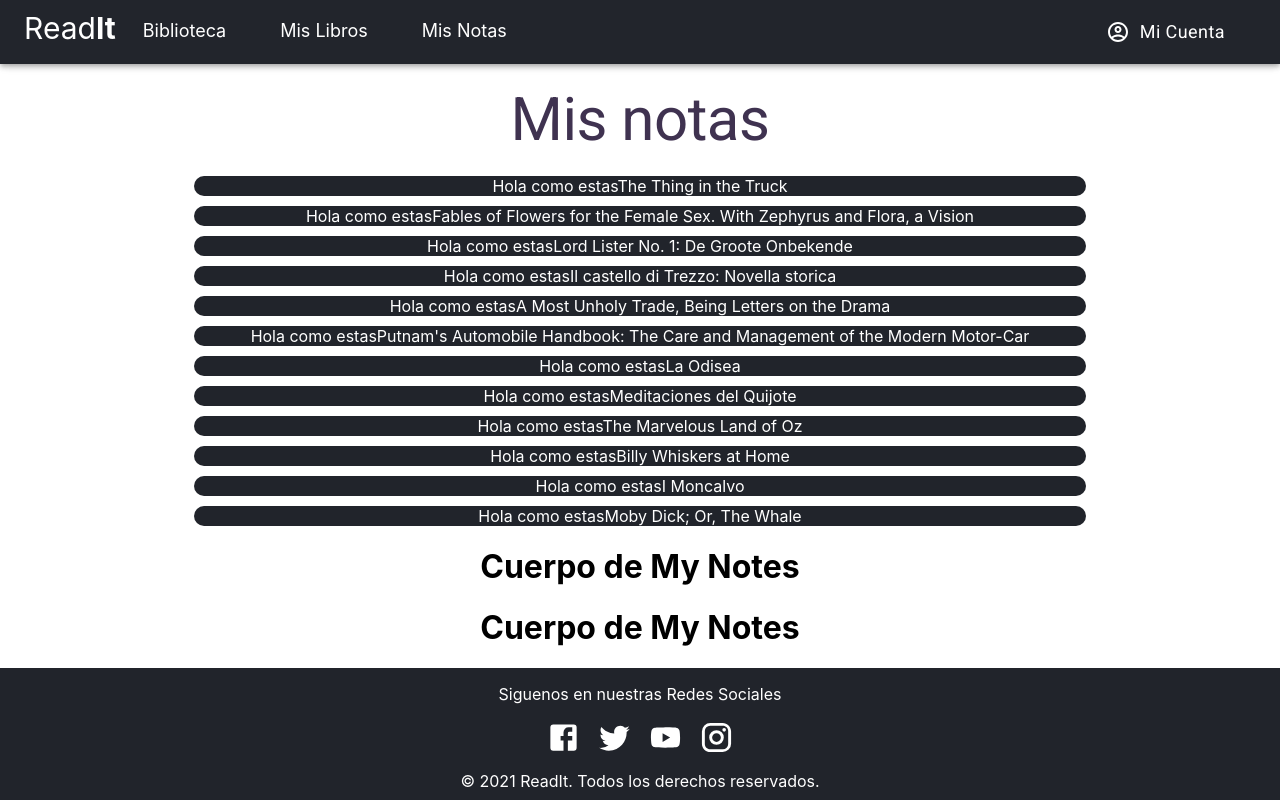
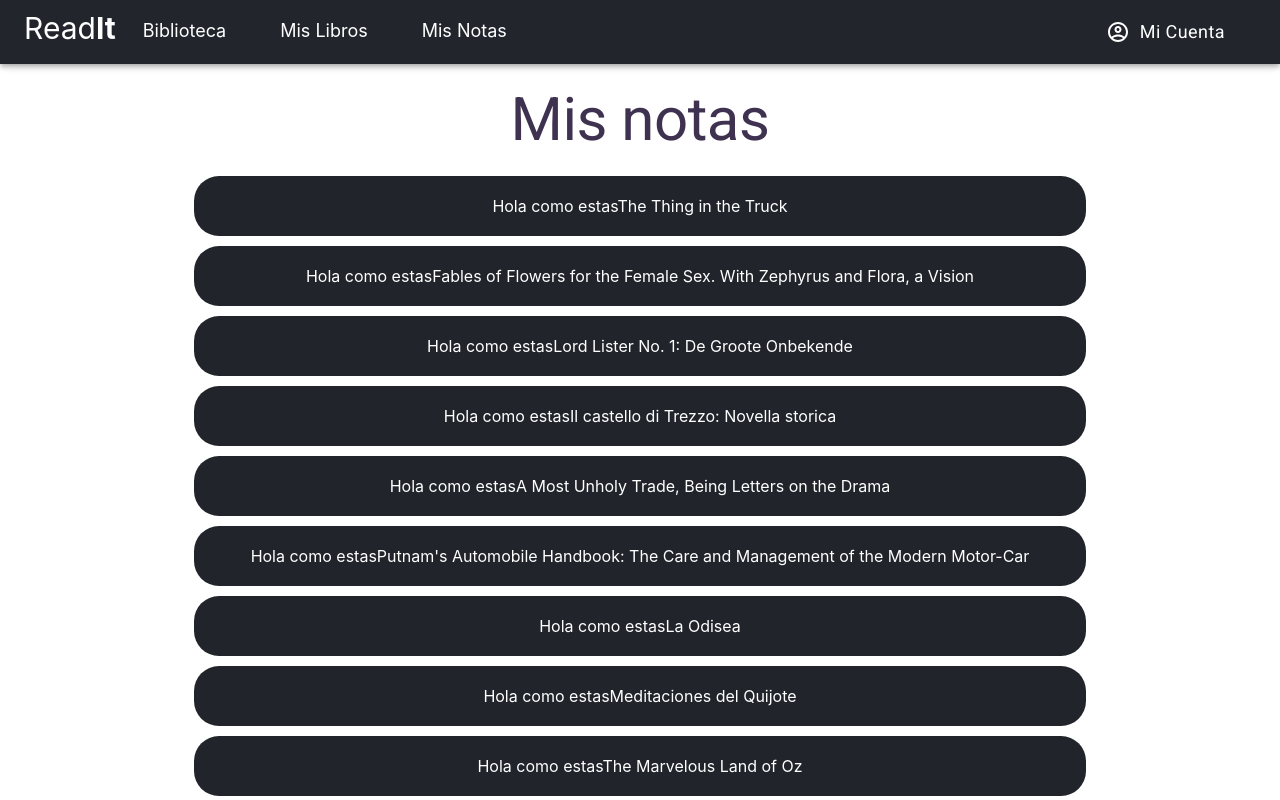
Before and after one commit to thehancode/ReadIt, a React (Create React App) app in the folder frontend/: page /notes in a window 1280 px wide. Shown: the top 800 px of the page. Built offline with nearby package versions, Linux system fonts and the light colour scheme; sample sign-in values are in the browser's storage; what @speechly/speech-recognition-polyfill would draw is missing.

Commit message:
Algunos diseños

```diff
--- a/frontend/src/components/CardsForBooks.jsx
+++ b/frontend/src/components/CardsForBooks.jsx
@@ -49,7 +49,7 @@ export default function MediaCard() {
       </CardActionArea>
       <CardActions>
         <Button size="small" color="primary">
-          Compartir
+          Ver más
         </Button>
       </CardActions>
     </Card>
--- a/frontend/src/components/MyBooks.jsx
+++ b/frontend/src/components/MyBooks.jsx
@@ -12,12 +12,17 @@ import {
   ListItemText,
   Link,
 } from "@material-ui/core";
+import {
+  Typography,
+  Container
+} from "@material-ui/core";
 
-import SettingsIcon from '@material-ui/icons/Settings';
-import CreateIcon from '@material-ui/icons/Create';
-import CollectionsBookmarkIcon from '@material-ui/icons/CollectionsBookmark';
-import ExitToAppIcon from '@material-ui/icons/ExitToApp';
-import MenuBookIcon from '@material-ui/icons/MenuBook';
+import SettingsIcon from "@material-ui/icons/Settings";
+import CreateIcon from "@material-ui/icons/Create";
+import CollectionsBookmarkIcon from "@material-ui/icons/CollectionsBookmark";
+import ExitToAppIcon from "@material-ui/icons/ExitToApp";
+import MenuBookIcon from "@material-ui/icons/MenuBook";
+import MediaCard from "./CardsForBooks.jsx";
 
 import { Link as LinkS } from "react-scroll";
 //import Fade from "react-reveal/Fade";
@@ -75,8 +80,8 @@ export const MyBooks = (props) => {
       },
     },
     submenu_text: {
-      position: 'relative',
-      bottom: '6px',
+      position: "relative",
+      bottom: "6px",
     },
     title: {
       color: "#3F3250",
@@ -128,7 +133,8 @@ export const MyBooks = (props) => {
                       underline="none"
                       className={classes.submenu}
                     >
-                    <CollectionsBookmarkIcon/><span  className={classes.submenu_text}> Biblioteca</span>
+                      <CollectionsBookmarkIcon />
+                      <span className={classes.submenu_text}> Biblioteca</span>
                     </Link>
                   </ListItemText>
                 </ListItem>
@@ -140,7 +146,8 @@ export const MyBooks = (props) => {
                       underline="none"
                       className={classes.submenu}
                     >
-                    <MenuBookIcon/><span  className={classes.submenu_text}> Mis libros</span>
+                      <MenuBookIcon />
+                      <span className={classes.submenu_text}> Mis libros</span>
                     </Link>
                   </ListItemText>
                 </ListItem>
@@ -152,7 +159,8 @@ export const MyBooks = (props) => {
                       underline="none"
                       className={classes.submenu}
                     >
-                    <CreateIcon/><span  className={classes.submenu_text}> Mis Notas</span>
+                      <CreateIcon />
+                      <span className={classes.submenu_text}> Mis Notas</span>
                     </Link>
                   </ListItemText>
                 </ListItem>
@@ -164,7 +172,11 @@ export const MyBooks = (props) => {
                       underline="none"
                       className={classes.submenu}
                     >
-                    <SettingsIcon/><span  className={classes.submenu_text}> Configuración</span>
+                      <SettingsIcon />
+                      <span className={classes.submenu_text}>
+                        {" "}
+                        Configuración
+                      </span>
                     </Link>
                   </ListItemText>
                 </ListItem>
@@ -176,7 +188,8 @@ export const MyBooks = (props) => {
                       underline="none"
                       className={classes.submenu}
                     >
-                    <ExitToAppIcon/><span  className={classes.submenu_text}> Salir</span>
+                      <ExitToAppIcon />
+                      <span className={classes.submenu_text}> Salir</span>
                     </Link>
                   </ListItemText>
                 </ListItem>
@@ -185,8 +198,15 @@ export const MyBooks = (props) => {
           </Hidden>
           {/* Cuerpo de la página */}
           <main className={classes.content}>
-            <h1>Cuerpo de My Books</h1>
-            <h1>Cuerpo de My Books</h1>
+            <br />
+            <br />
+            <br />
+            <Typography variant="h2" component="h1" className={classes.title}>
+              Mis Libros
+            </Typography>
+
+            <MediaCard />
+            <MediaCard />
             <Footer />
           </main>
         </div>
--- a/frontend/src/components/MyNotes.jsx
+++ b/frontend/src/components/MyNotes.jsx
@@ -191,8 +191,7 @@ export const MyNotes = (props) => {
           {/* Cuerpo de la página */}
           <main className={classes.content}>
             <NotesPage/>
-            <h1>Cuerpo de My Notes</h1>
-            <h1>Cuerpo de My Notes</h1>
+            <br/>
             <Footer />
           </main>
         </div>
--- a/frontend/src/components/NoteElement.jsx
+++ b/frontend/src/components/NoteElement.jsx
@@ -1,28 +1,23 @@
-import React from 'react'
+import React from "react";
 
 import { makeStyles } from "@material-ui/core/styles";
-
 
 const useStyles = makeStyles((theme) => ({
   offset: theme.mixins.toolbar,
   note: {
     backgroundColor: "#21242b",
     color: "white",
-      borderRadius:"30px",
-      margin:"10px"
+    borderRadius: "25px",
+    margin: "10px",
+    padding: "20px",
   },
 }));
 
 const NoteElement = (props) => {
   const classes = useStyles();
 
+  const note = props.noteInfo;
+  return <div className={classes.note}>{" Hola como estas" + note.title}</div>;
+};
 
-    const  note = props.noteInfo
-    return (
-        <div className={classes.note} >
-            {" Hola como estas" +note.title}
-        </div>
-    )
-}
-
-export default NoteElement
+export default NoteElement;
--- a/frontend/src/components/SearchBooks.jsx
+++ b/frontend/src/components/SearchBooks.jsx
@@ -65,11 +65,7 @@ const SearchBooks = () => {
           </IconButton>
         </Paper>
       </FormControl>
-      <div style={{ marginLeft: 120 + "px", marginRight: 120 + "px"}}>
-      <MediaCard />
-        <MediaCard />
-        <MediaCard />
-        <MediaCard />
+      <div style={{ marginLeft: 120 + "px", marginRight: 120 + "px" }}>
         <MediaCard />
         <MediaCard />
       </div>
```
Lines whose indentation alone changed are shown as unchanged.
